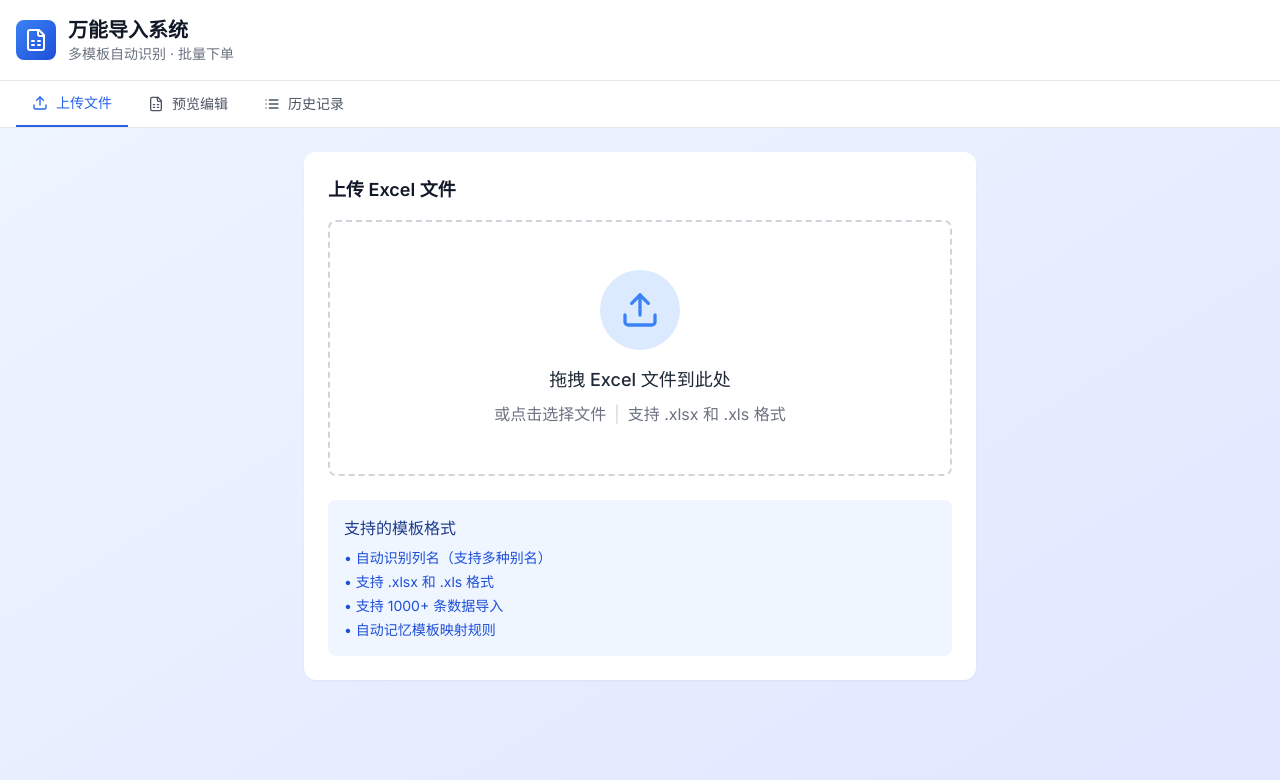
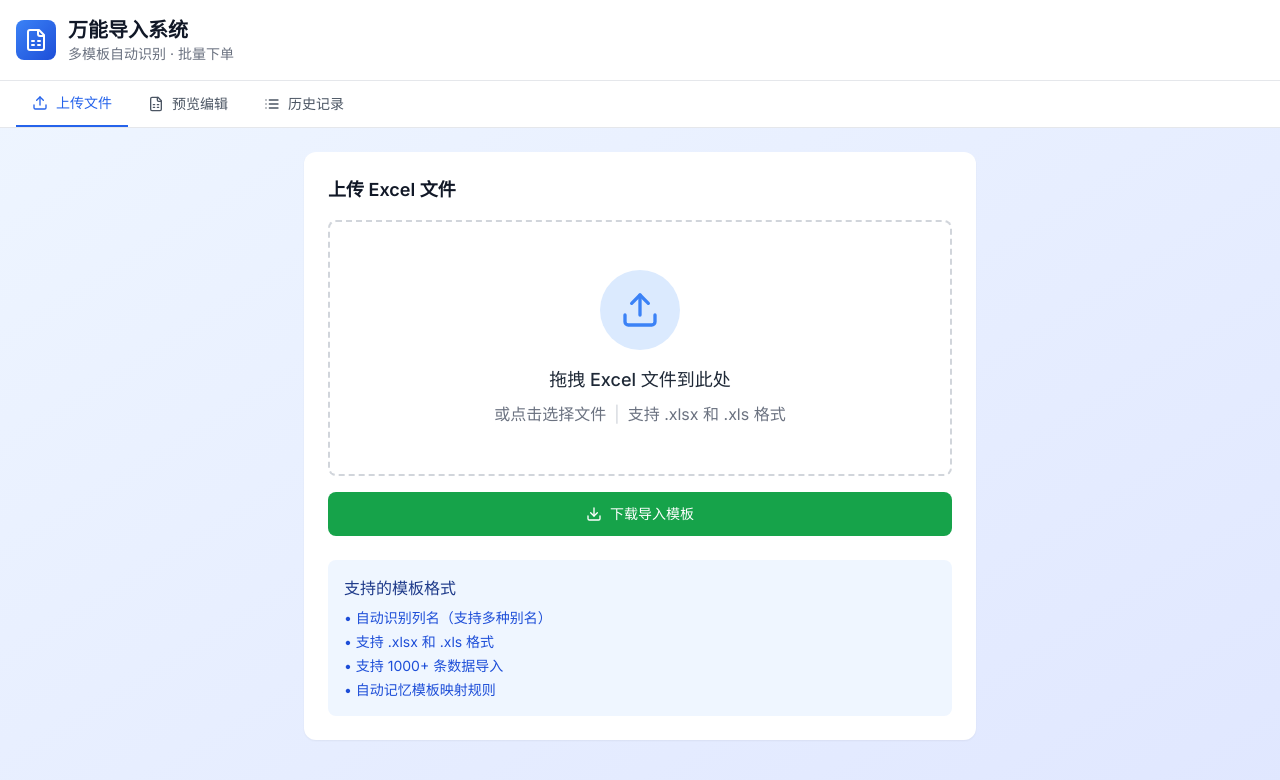
Before and after one commit to mrlsqgit/0507kaoshi, a Next.js app: page / in a window 1280 px wide. Shown: the top 780 px of the page. Built offline with nearby package versions, Linux system fonts and the light colour scheme.

Commit message:
Feature: 添加下载模板按钮

```diff
--- a/app/page.tsx
+++ b/app/page.tsx
@@ -4,7 +4,7 @@
 'use client';
 
 import { useState, useCallback, useEffect } from 'react';
-import { Upload, List, FileSpreadsheet } from 'lucide-react';
+import { Upload, List, FileSpreadsheet, Download } from 'lucide-react';
 import FileUploader from './components/FileUploader';
 import ProgressBar from './components/ProgressBar';
 import DataTable from './components/DataTable';
@@ -198,6 +198,25 @@ export default function Home() {
     document.body.removeChild(link);
   }, [parsedRows]);
 
+  const downloadTemplate = useCallback(() => {
+    const headers = ['发件人姓名', '发件人电话', '发件人地址', '收件人姓名', '收件人电话', '收件人地址', '重量 (kg)', '件数', '温层', '备注'];
+    const sampleRows = [
+      ['张三', '13800138000', '上海市浦东新区陆家嘴', '李四', '13900139000', '北京市朝阳区望京', '10.5', '5', '常温', '易碎品，小心轻放'],
+      ['王五', '13700137000', '广东省深圳市南山区', '赵六', '13600136000', '浙江省杭州市西湖区', '20.0', '10', '冷藏', ''],
+    ];
+
+    const csvContent = [headers.join(','), ...sampleRows.map(r => r.join(','))].join('\n');
+    const blob = new Blob(['\ufeff' + csvContent], { type: 'text/csv;charset=utf-8;' });
+    const link = document.createElement('a');
+    const url = URL.createObjectURL(blob);
+    link.setAttribute('href', url);
+    link.setAttribute('download', '导入模板.csv');
+    link.style.visibility = 'hidden';
+    document.body.appendChild(link);
+    link.click();
+    document.body.removeChild(link);
+  }, []);
+
   const tabs = [
     { id: 'upload' as TabType, label: '上传文件', icon: Upload },
     { id: 'preview' as TabType, label: '预览编辑', icon: FileSpreadsheet },
@@ -262,6 +281,14 @@ export default function Home() {
                   />
                 </div>
               )}
+
+              <button
+                onClick={downloadTemplate}
+                className="mt-4 w-full px-4 py-3 text-sm font-medium text-white bg-green-600 rounded-lg hover:bg-green-700 transition-colors flex items-center justify-center gap-2"
+              >
+                <Download className="w-4 h-4" />
+                下载导入模板
+              </button>
 
               <div className="mt-6 p-4 bg-blue-50 rounded-lg">
                 <h3 className="font-medium text-blue-900 mb-2">支持的模板格式</h3>
```
